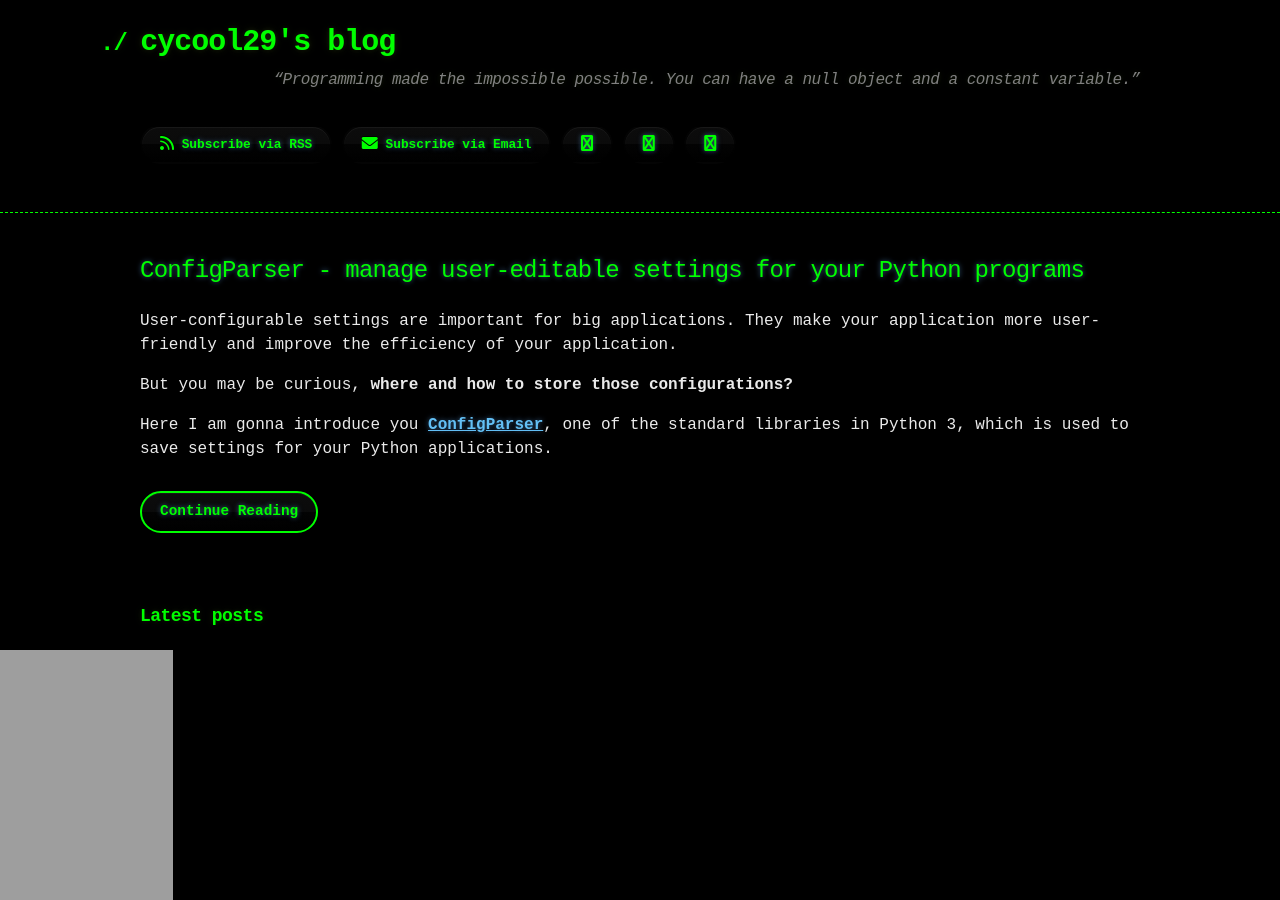
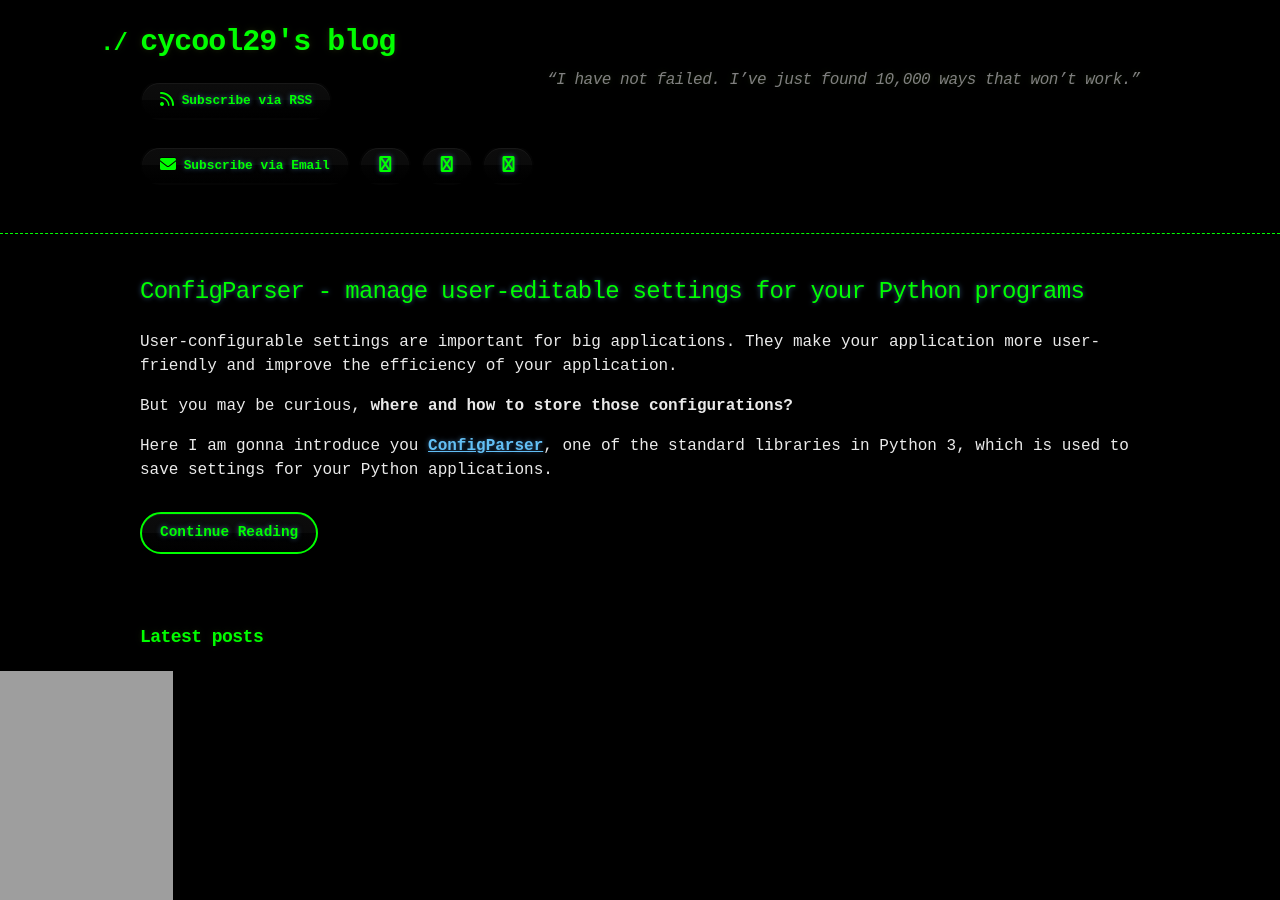
Before and after one commit to cycool29/cycool29.github.io, a Jekyll site: the page built from index.md, in a window 1280 px wide and 900 px high. Built offline with Jekyll 4.4.1, drawn with Linux system fonts in a browser that asks for light colours; a style sheet for code colours, icons or effects is not loaded.

Commit message:
Update quotes

```diff
--- a/_config.yml
+++ b/_config.yml
@@ -1,5 +1,5 @@
 title: cycool29's blog
-description: "“Programming made the impossible possible. You can have a null object and a constant variable.” "
+description: "“I have not failed. I’ve just found 10,000 ways that won’t work.” "
 author: cycool29
 url: https://cycool29.github.io
 timezone: UTC
```
